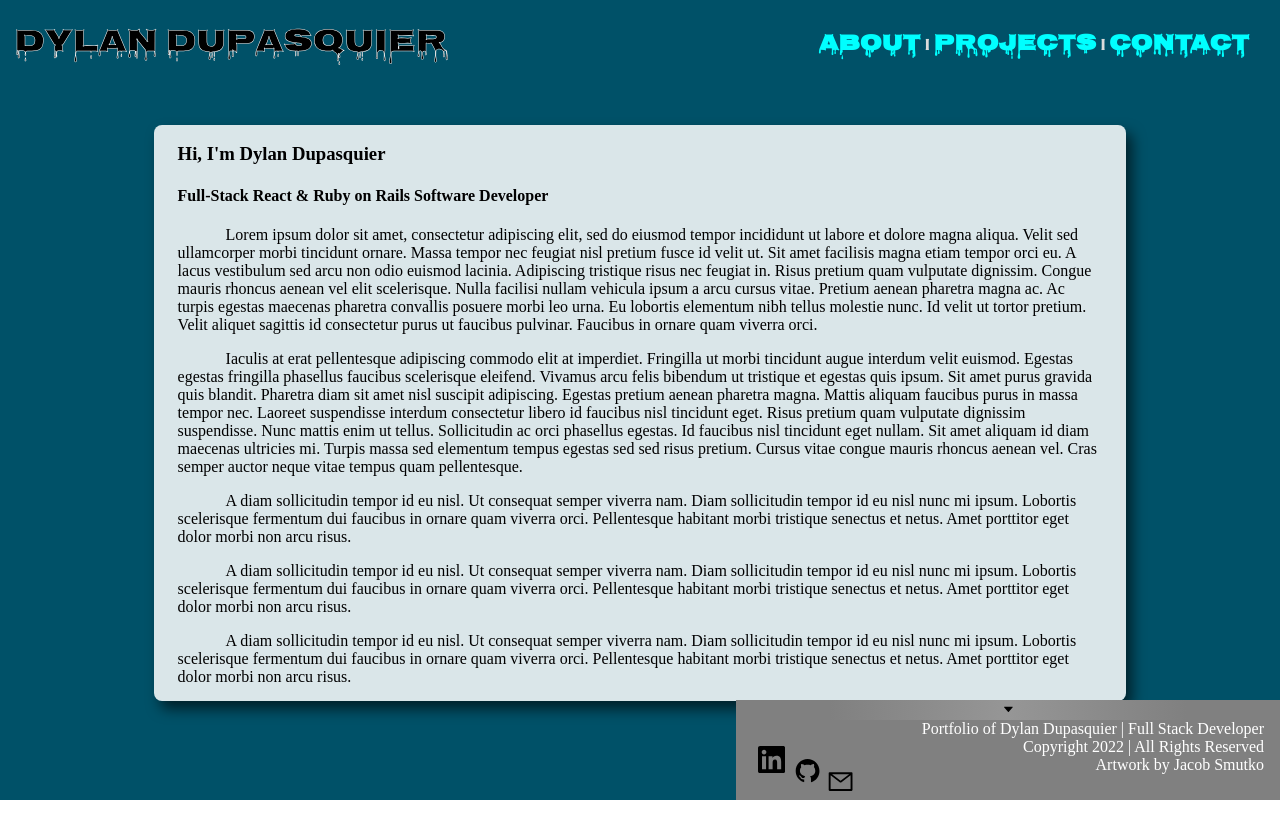
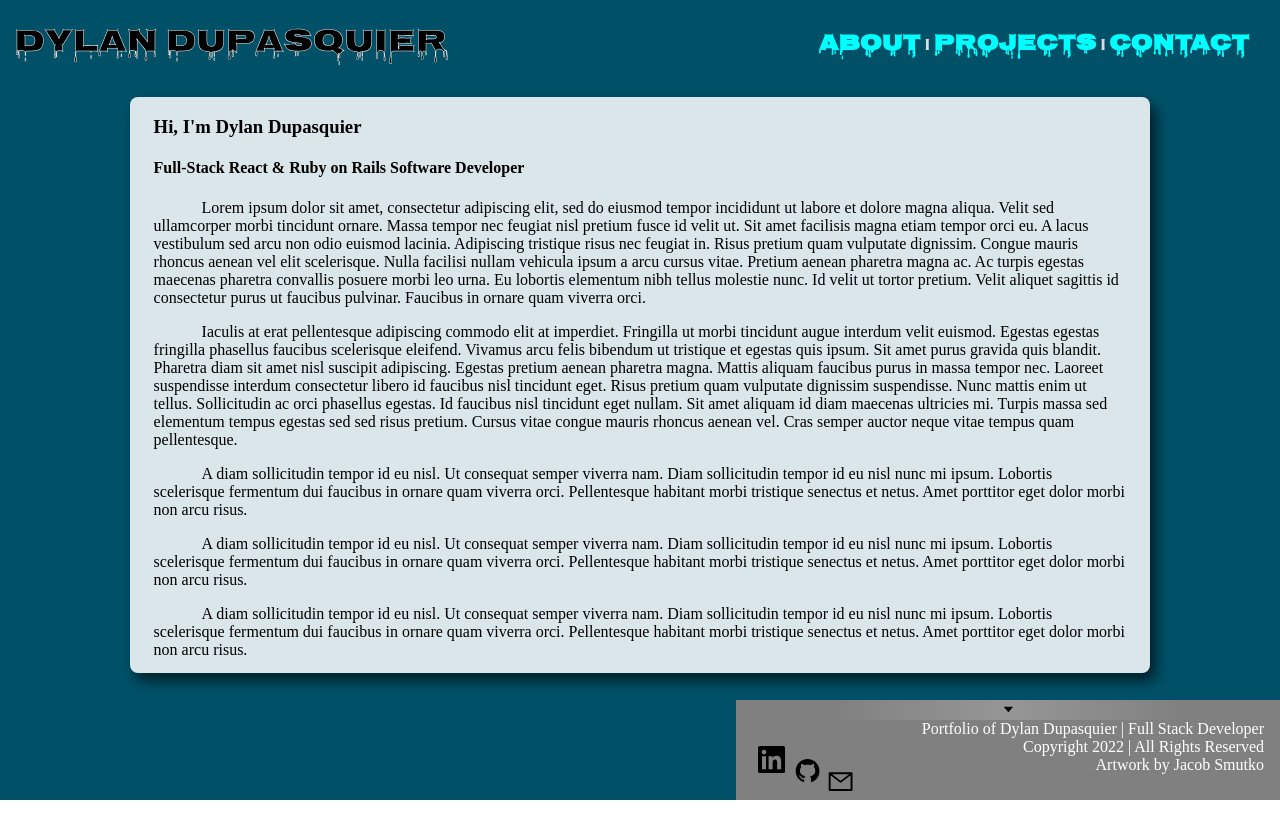
Before and after one commit to Ddupasquier/portfolio_1.1, a React (Create React App) app: page / in a window 1280 px wide. Shown: the top 838 px of the page. Before the commit the page ends 800 px from the top, so only its background shows below. Built offline with nearby package versions, Linux system fonts and the light colour scheme.

Commit message:
more container shifting

```diff
--- a/src/sass/style.css
+++ b/src/sass/style.css
@@ -100,7 +100,6 @@ nav .links .each-button:hover {
 
 #container {
   position: relative;
-  border: rgba(0, 255, 13, 0) solid;
   margin-left: auto;
   margin-right: auto;
   width: 95vw;
@@ -295,9 +294,11 @@ nav .links .each-button:hover {
 }
 #container #about {
   background: rgba(255, 255, 255, 0.856);
-  margin: 10% 10% 10% 10%;
   padding: 0 1.5rem 0 1.5rem;
+  margin: auto;
+  margin-top: 8%;
   max-height: 80%;
+  width: 80%;
   border-radius: 8px;
   box-shadow: 6px 8px 14px rgba(0, 0, 0, 0.61);
   overflow-y: auto;
@@ -305,24 +306,14 @@ nav .links .each-button:hover {
 #container #about p {
   text-indent: 3rem;
 }
-#container #about::-webkit-scrollbar {
-  width: 0.3em;
-}
-#container #about::-webkit-scrollbar-track {
-  box-shadow: inset 0 0 3px rgba(0, 0, 0, 0.3);
-  border-bottom-right-radius: 8px;
-  border-top-right-radius: 8px;
-}
-#container #about::-webkit-scrollbar-thumb {
-  background-color: darkgrey;
-  border-radius: 8px;
-}
 
 #contact {
-  background: rgba(0, 0, 0, 0.582);
-  margin: 10% 10% 10% 10%;
-  padding: 0 1.5rem 1.5rem 1.5rem;
+  background: rgba(0, 0, 0, 0.548);
+  padding: 0 1.5rem 0 1.5rem;
+  margin: auto;
+  margin-top: 8%;
   max-height: 80%;
+  width: 80%;
   border-radius: 8px;
   box-shadow: 6px 8px 14px rgba(0, 0, 0, 0.61);
   overflow-y: auto;
@@ -344,7 +335,7 @@ nav .links .each-button:hover {
 #contact #social-links button {
   background: none;
   border: none;
-  font-size: 5vw;
+  font-size: 3.5vw;
   cursor: pointer;
   color: white;
 }
@@ -365,7 +356,7 @@ nav .links .each-button:hover {
   background-position: center;
   background-size: cover;
   border-radius: 8px;
-  height: 45vh;
+  height: 40%;
   width: 80%;
   color: black;
   padding: 1.1%;
@@ -529,4 +520,18 @@ footer .email:active {
     bottom: 0;
   }
 }
+::-webkit-scrollbar {
+  width: 0.3em;
+}
+
+::-webkit-scrollbar-track {
+  box-shadow: inset 0 0 3px rgba(0, 0, 0, 0.3);
+  border-bottom-right-radius: 8px;
+  border-top-right-radius: 8px;
+}
+
+::-webkit-scrollbar-thumb {
+  background-color: darkgrey;
+  border-radius: 8px;
+}
 /*# sourceMappingURL=style.css.map */
--- a/src/sass/style.scss
+++ b/src/sass/style.scss
@@ -91,7 +91,6 @@ nav {
 
 #container {
   position: relative;
-  border: rgba(0, 255, 13, 0) solid;
   margin-left: auto;
   margin-right: auto;
   width: 95vw;
@@ -232,9 +231,11 @@ nav {
 
   #about {
     background: rgba(255, 255, 255, 0.856);
-    margin: 10% 10% 10% 10%;
     padding: 0 1.5rem 0 1.5rem;
+    margin: auto;
+    margin-top: 8%;
     max-height: 80%;
+    width: 80%;
     border-radius: 8px;
     box-shadow: 6px 8px 14px rgba(0, 0, 0, 0.61);
     overflow-y: auto;
@@ -242,28 +243,15 @@ nav {
       text-indent: 3rem;
     }
   }
-
-  #about::-webkit-scrollbar {
-    width: 0.3em;
-  }
-
-  #about::-webkit-scrollbar-track {
-    box-shadow: inset 0 0 3px rgba(0, 0, 0, 0.3);
-    border-bottom-right-radius: 8px;
-    border-top-right-radius: 8px;
-  }
-
-  #about::-webkit-scrollbar-thumb {
-    background-color: darkgrey;
-    border-radius: 8px;
-  }
 }
 
 #contact {
-  background: rgba(0, 0, 0, 0.582);
-  margin: 10% 10% 10% 10%;
-  padding: 0 1.5rem 1.5rem 1.5rem;
+  background: rgba(0, 0, 0, 0.548);
+  padding: 0 1.5rem 0 1.5rem;
+  margin: auto;
+  margin-top: 8%;
   max-height: 80%;
+  width: 80%;
   border-radius: 8px;
   box-shadow: 6px 8px 14px rgba(0, 0, 0, 0.61);
   overflow-y: auto;
@@ -279,7 +267,7 @@ nav {
     button {
       background: none;
       border: none;
-      font-size: 5vw;
+      font-size: 3.5vw;
       cursor: pointer;
       color: white;
     }
@@ -301,7 +289,7 @@ nav {
     background-position: center;
     background-size: cover;
     border-radius: 8px;
-    height: 45vh;
+    height: 40%;
     width: 80%;
     color: rgb(0, 0, 0);
     padding: 1.1%;
@@ -478,3 +466,18 @@ footer {
     bottom: 0;
   }
 }
+
+::-webkit-scrollbar {
+  width: 0.3em;
+}
+
+::-webkit-scrollbar-track {
+  box-shadow: inset 0 0 3px rgba(0, 0, 0, 0.3);
+  border-bottom-right-radius: 8px;
+  border-top-right-radius: 8px;
+}
+
+::-webkit-scrollbar-thumb {
+  background-color: darkgrey;
+  border-radius: 8px;
+}
```
Also changed, not shown: src/sass/style.min.css, 2 other files (tests, documents, lock files or other folders).
